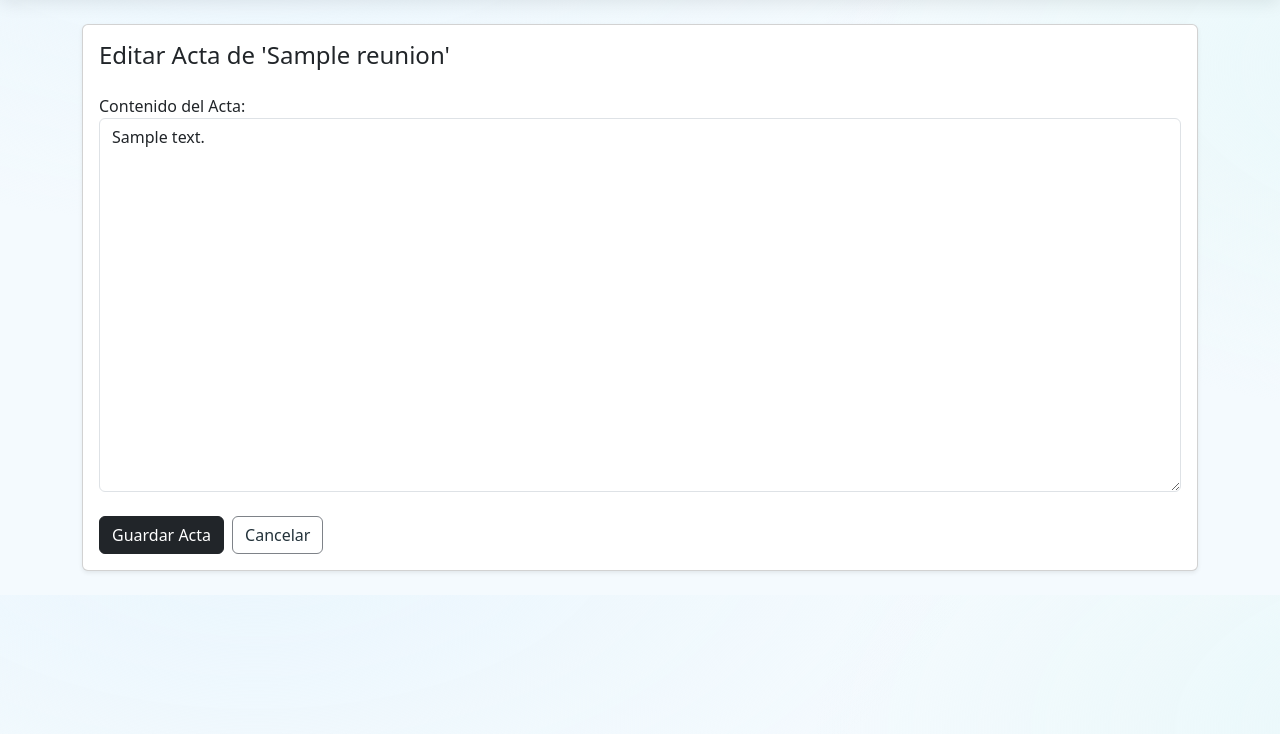
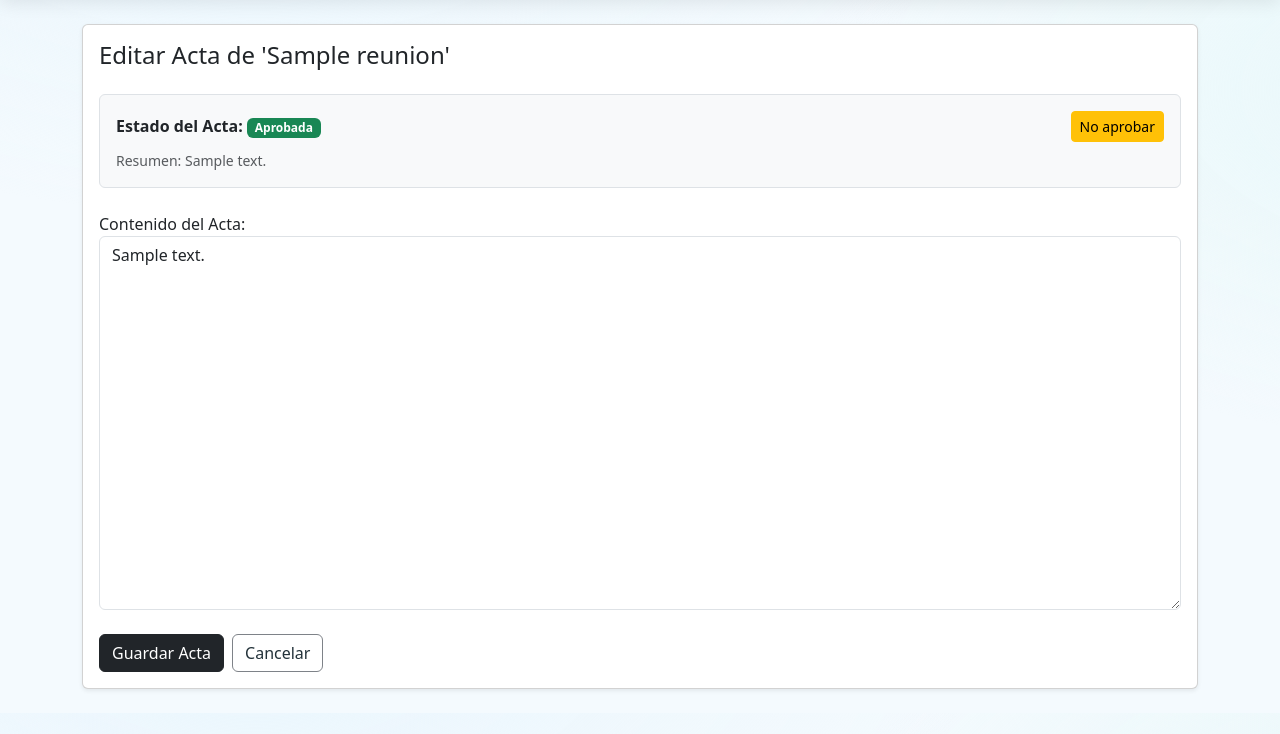
Before and after one commit to kassandra-cloud/proyecto-tesis, a Django app: page /reuniones/1/acta/ in a window 1280 px wide. Shown: the part 66-800 px from the top of the page. Run offline with Django 5.2, Linux system fonts and the light colour scheme; a user stored in the database is signed in; tables that the repository leaves empty hold one stand-in row (values such as "Sample post").

Commit message:
agregando aprobacion de actas

```diff
--- a/reuniones/api.py
+++ b/reuniones/api.py
@@ -54,7 +54,7 @@ class AsistenciaViewSet(viewsets.ReadOnlyModelViewSet):
     ordering_fields    = ["id"]
 
     def get_queryset(self):
-        # ✅ en tu modelo la FK es 'vecino', no 'usuario'
+
         qs = Asistencia.objects.select_related("vecino", "reunion")
         reunion_id = self.request.query_params.get("reunion")
         if reunion_id:
--- a/reuniones/urls.py
+++ b/reuniones/urls.py
@@ -11,6 +11,8 @@ urlpatterns = [
     path("<int:pk>/acta/", views.acta_edit, name="editar_acta"),
     path("<int:pk>/asistencia/", views.asistencia_list, name="lista_asistencia"),
     path("<int:pk>/acta/pdf/", views.acta_export_pdf, name="exportar_acta_pdf"),
+    path("<int:pk>/acta/aprobar/", views.aprobar_acta, name="aprobar_acta"),
+    path("<int:pk>/acta/rechazar/", views.rechazar_acta, name="rechazar_acta"),
 ]
 router = DefaultRouter()
 router.register(r"api/reuniones", ReunionViewSet, basename="api_reuniones")
--- a/reuniones/views.py
+++ b/reuniones/views.py
@@ -4,11 +4,14 @@ from xhtml2pdf import pisa
 from io import BytesIO
 from django.shortcuts import render, redirect, get_object_or_404
 from django.contrib import messages
-from django.contrib.auth.decorators import login_required
+from django.contrib.auth.decorators import login_required,permission_required
 from .models import Reunion, Asistencia, Acta # <--- MODIFICAR ESTA LÍNEA
 from .forms import ReunionForm, ActaForm
 from core.authz import role_required
 from django.contrib.auth import get_user_model
+from django.contrib import messages
+from django.views.decorators.http import require_POST
+from .models import Reunion, Acta
 
 User = get_user_model()
 
@@ -156,3 +159,42 @@ def acta_export_pdf(request, pk):
         # ----------------------------------
 
     return HttpResponse("Error al generar el PDF", status=500)
+
+@login_required
+@permission_required("reuniones.change_acta", raise_exception=True)
+@require_POST
+def aprobar_acta(request, pk):
+    reunion = get_object_or_404(Reunion, pk=pk)
+    acta = get_object_or_404(Acta, pk=reunion.pk)
+
+    if not acta.aprobada:
+        acta.aprobada = True
+        acta.save(update_fields=["aprobada"])
+        messages.success(request, "Acta aprobada correctamente.")
+    else:
+        messages.info(request, "El acta ya estaba aprobada.")
+
+    next_url = request.POST.get("next")
+    if next_url:
+        return redirect(next_url)
+    return redirect("reuniones:detalle_reunion", pk=pk)
+
+
+@login_required
+@permission_required("reuniones.change_acta", raise_exception=True)
+@require_POST
+def rechazar_acta(request, pk):
+    reunion = get_object_or_404(Reunion, pk=pk)
+    acta = get_object_or_404(Acta, pk=reunion.pk)
+
+    if acta.aprobada:
+        acta.aprobada = False
+        acta.save(update_fields=["aprobada"])
+        messages.success(request, "Acta marcada como no aprobada.")
+    else:
+        messages.info(request, "El acta ya estaba como no aprobada.")
+
+    next_url = request.POST.get("next")
+    if next_url:
+        return redirect(next_url)
+    return redirect("reuniones:detalle_reunion", pk=pk)
--- a/templates/reuniones/acta_edit.html
+++ b/templates/reuniones/acta_edit.html
@@ -1,5 +1,5 @@
 {% extends "base.html" %}
-{% load can %}
+
 
 {% block title %}{{ titulo }}{% endblock %}
 
@@ -7,6 +7,51 @@
 <div class="card shadow-sm">
   <div class="card-body">
     <h1 class="h4 mb-4">{{ titulo }}</h1>
+
+    {# --- BLOQUE ESTADO + ACCIONES --- #}
+    {% if form.instance.pk %}
+  <div class="border rounded p-3 mb-4 bg-light">
+    <div class="d-flex justify-content-between align-items-center flex-wrap gap-2">
+      <div>
+        <strong>Estado del Acta:</strong>
+        {% if form.instance.aprobada %}
+          <span class="badge bg-success">Aprobada</span>
+        {% else %}
+          <span class="badge bg-secondary">Pendiente / No aprobada</span>
+        {% endif %}
+      </div>
+
+      {% if perms.reuniones.change_acta %}
+        <div class="d-flex gap-2">
+          {% if form.instance.aprobada %}
+            <form method="post" action="{% url 'reuniones:rechazar_acta' reunion.pk %}">
+              {% csrf_token %}
+              <input type="hidden" name="next" value="{{ request.path }}">
+              <button type="submit" class="btn btn-warning btn-sm"
+                      onclick="return confirm('¿Marcar el acta como NO aprobada?');">
+                No aprobar
+              </button>
+            </form>
+          {% else %}
+            <form method="post" action="{% url 'reuniones:aprobar_acta' reunion.pk %}">
+              {% csrf_token %}
+              <input type="hidden" name="next" value="{{ request.path }}">
+              <button type="submit" class="btn btn-success btn-sm"
+                      onclick="return confirm('¿Aprobar el acta?');">
+                Aprobar
+              </button>
+            </form>
+          {% endif %}
+        </div>
+      {% endif %}
+    </div>
+
+    <div class="mt-2 small text-muted">
+      Resumen: {{ form.instance.contenido|truncatechars:120 }}
+    </div>
+  </div>
+{% endif %}
+    {# --- FIN BLOQUE ESTADO + ACCIONES --- #}
 
     <form method="post">
         {% csrf_token %}
```
Also changed, not shown: templates/reuniones/reunion_form.html (+49 -0 lines), reuniones/migrations/0002_alter_acta_aprobada.py (added), reuniones/migrations/0003_alter_acta_aprobada.py (added).
